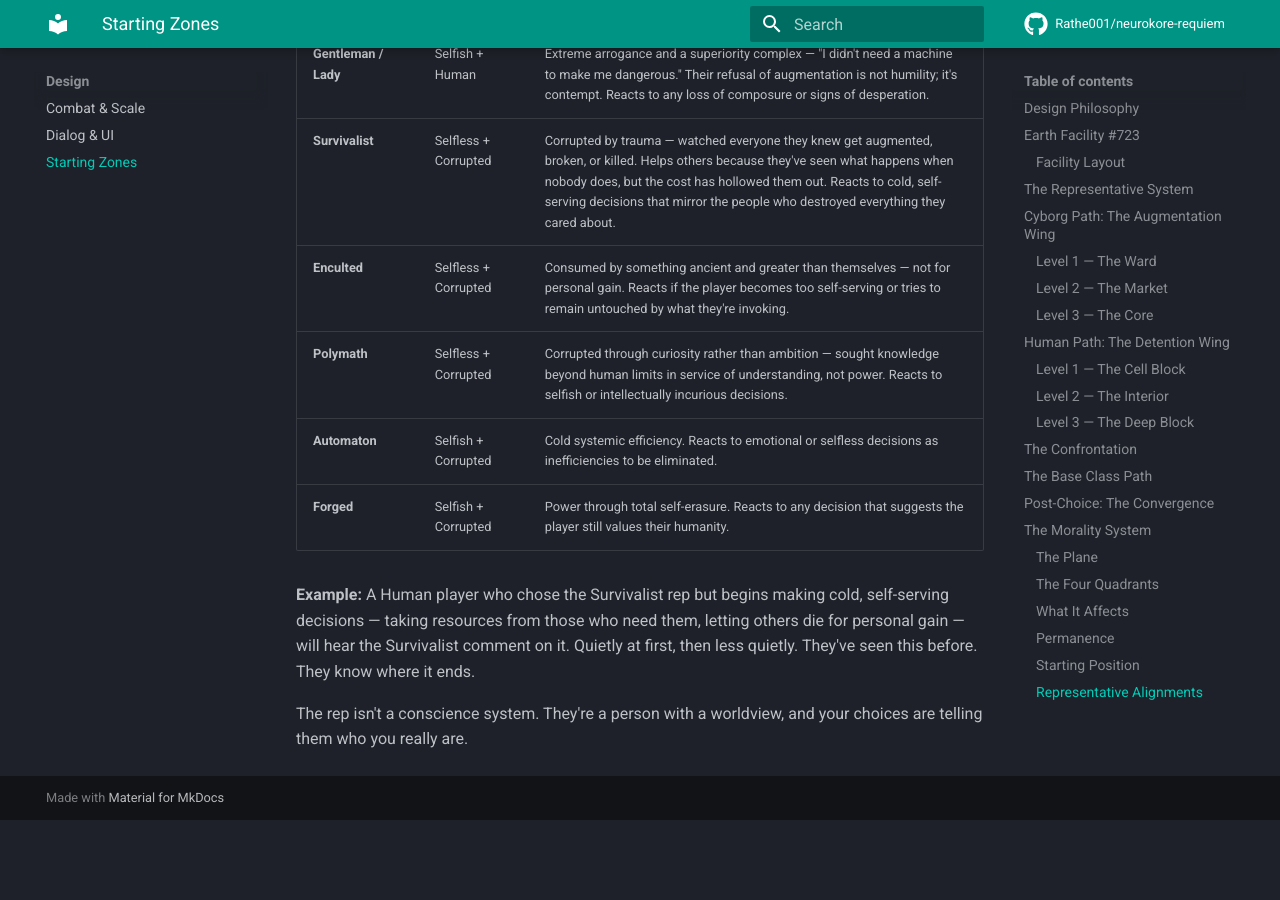
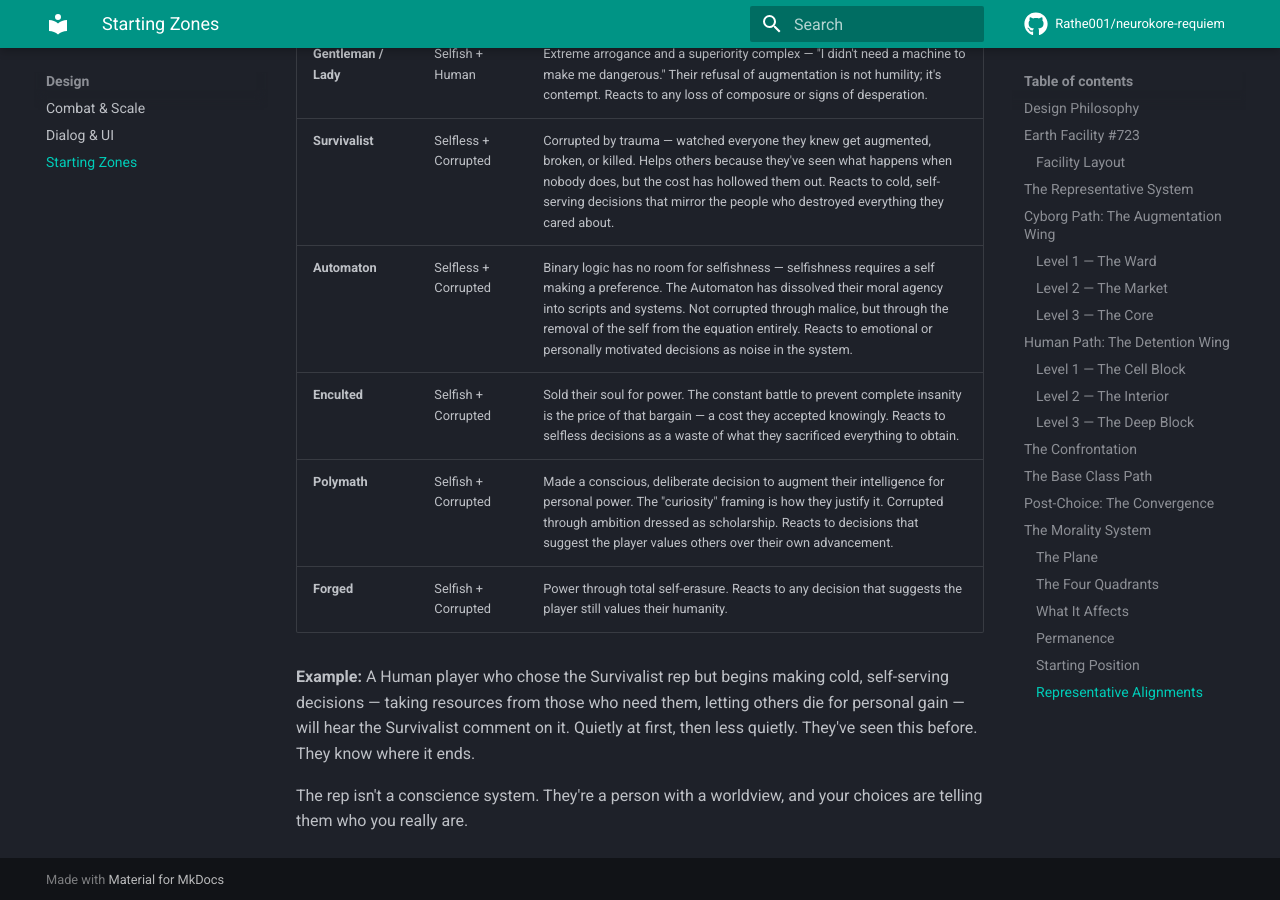
Before and after one commit to Rathe001/neurokore-requiem, an MkDocs documentation site: the page built from docs/design/starting-zones.md, in a window 1280 px wide and 900 px high, scrolled down 7347 px. Built offline with MkDocs 1.6.1 and Material for MkDocs 9.7.7, drawn with Linux system fonts in a browser that asks for light colours; comment, search, counter and statistics services are not loaded; before the commit the page ends 8167 px from its top, so only the background shows below that.

Commit message:
Revise Enculted, Polymath, and Automaton morality alignments
- Enculted moved to Selfish+Corrupted: sold soul for power, sanity is the cost
- Polymath moved to Selfish+Corrupted: conscious ambition dressed as scholarship
- Automaton moved to Selfless+Corrupted: binary logic dissolves moral agency entirely

Co-Authored-By: Claude Sonnet 4.6 <noreply@anthropic.com>

```diff
--- a/docs/design/starting-zones.md
+++ b/docs/design/starting-zones.md
@@ -224,9 +224,9 @@ Each rep has a fixed position on the morality plane. They react when the player'
 | **Mystery Rep** | Selfless + Human | The only rep in this quadrant. Reacts most strongly to any drift toward Corrupted or Selfish. |
 | **Gentleman / Lady** | Selfish + Human | Extreme arrogance and a superiority complex — "I didn't need a machine to make me dangerous." Their refusal of augmentation is not humility; it's contempt. Reacts to any loss of composure or signs of desperation. |
 | **Survivalist** | Selfless + Corrupted | Corrupted by trauma — watched everyone they knew get augmented, broken, or killed. Helps others because they've seen what happens when nobody does, but the cost has hollowed them out. Reacts to cold, self-serving decisions that mirror the people who destroyed everything they cared about. |
-| **Enculted** | Selfless + Corrupted | Consumed by something ancient and greater than themselves — not for personal gain. Reacts if the player becomes too self-serving or tries to remain untouched by what they're invoking. |
-| **Polymath** | Selfless + Corrupted | Corrupted through curiosity rather than ambition — sought knowledge beyond human limits in service of understanding, not power. Reacts to selfish or intellectually incurious decisions. |
-| **Automaton** | Selfish + Corrupted | Cold systemic efficiency. Reacts to emotional or selfless decisions as inefficiencies to be eliminated. |
+| **Automaton** | Selfless + Corrupted | Binary logic has no room for selfishness — selfishness requires a self making a preference. The Automaton has dissolved their moral agency into scripts and systems. Not corrupted through malice, but through the removal of the self from the equation entirely. Reacts to emotional or personally motivated decisions as noise in the system. |
+| **Enculted** | Selfish + Corrupted | Sold their soul for power. The constant battle to prevent complete insanity is the price of that bargain — a cost they accepted knowingly. Reacts to selfless decisions as a waste of what they sacrificed everything to obtain. |
+| **Polymath** | Selfish + Corrupted | Made a conscious, deliberate decision to augment their intelligence for personal power. The "curiosity" framing is how they justify it. Corrupted through ambition dressed as scholarship. Reacts to decisions that suggest the player values others over their own advancement. |
 | **Forged** | Selfish + Corrupted | Power through total self-erasure. Reacts to any decision that suggests the player still values their humanity. |
 
 **Example:** A Human player who chose the Survivalist rep but begins making cold, self-serving decisions — taking resources from those who need them, letting others die for personal gain — will hear the Survivalist comment on it. Quietly at first, then less quietly. They've seen this before. They know where it ends.
```
